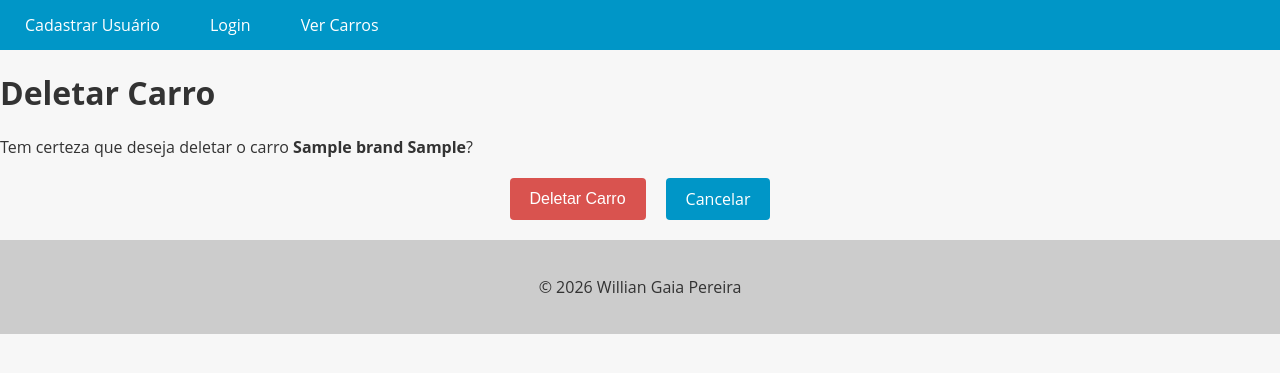
After one commit to williangaia/cars, a Django app: page /car/1/delete/ in a window 1280 px wide. The commit adds this page. Shown: the top 373 px of the page. Run offline with Django 5.2, Linux system fonts and the light colour scheme; tables that the repository leaves empty hold one stand-in row (values such as "Sample post").

Commit message:
add CarDeleteView

```diff
--- a/app/urls.py
+++ b/app/urls.py
@@ -5,6 +5,7 @@ from django.urls import path
 
 from accounts.views import login_view, logout_view, register_view
 from cars.views import (
+    CarDeleteView,
     CarDetailView,
     CarsListView,
     CarUpdateView,
@@ -26,4 +27,9 @@ urlpatterns = [
         view=CarUpdateView.as_view(),
         name='car_update',
     ),
+    path(
+        route='car/<int:pk>/delete/',
+        view=CarDeleteView.as_view(),
+        name='car_delete',
+    ),
 ] + static(settings.MEDIA_URL, document_root=settings.MEDIA_ROOT)
--- /dev/null
+++ b/cars/templates/car_delete.html
@@ -0,0 +1,63 @@
+{% extends "base.html" %}
+
+{% block content %}
+  <style>
+    .buttons-container {
+      display: flex;
+      justify-content: center;
+      margin-top: 20px;
+      margin-bottom: 20px;
+    }
+
+    .btn {
+      display: inline-block;
+      background-color: #0096c7;
+      color: #fff;
+      border: none;
+      padding: 10px 20px;
+      font-size: 16px;
+      border-radius: 4px;
+      cursor: pointer;
+      transition: background-color 0.3s ease-in-out;
+      margin: 0 10px;
+    }
+
+    .btn:hover {
+      background-color: #108eb8;
+    }
+
+    .btn-danger {
+      background-color: #d9534f;
+      text-decoration: none !important;
+    }
+
+    .btn-danger:hover {
+      background-color: #d2221c;
+    }
+
+    .error-message {
+      color: #d9534f;
+      font-size: 14px;
+      margin-top: 5px;
+    }
+
+    a {
+      text-decoration: none !important;
+    }
+  </style>
+  <div class="card">
+    <div class="card-header">
+      <h1 class="card-title">Deletar Carro</h1>
+    </div>
+    <div class="card-body">
+      <p>Tem certeza que deseja deletar o carro <strong>{{ object.brand }} {{ object.model }}</strong>?</p>
+      <form method="post">
+        {% csrf_token %}
+        <div class="buttons-container">
+          <button type="submit" class="btn btn-danger">Deletar Carro</button>
+          <a href="{% url 'car_update' pk=object.pk %}" class="btn btn-secondary">Cancelar</a>
+        </div>
+      </form>
+    </div>
+  </div>
+{% endblock %}
--- a/cars/templates/car_detail.html
+++ b/cars/templates/car_detail.html
@@ -96,5 +96,6 @@
   </div>
   <div class="buttons-container">
     <a href="{% url 'car_update' pk=object.pk %}" class="btn btn-primary">Editar</a>
+    <a href="{% url 'car_delete' pk=object.pk %}" class="btn btn-danger">Excluir</a>
   </div>
 {% endblock %}
--- a/cars/templates/car_update.html
+++ b/cars/templates/car_update.html
@@ -115,6 +115,7 @@
     <div>
       <div class="buttons-container">
         <input type="submit" value="Salvar Alterações" class="btn btn-primary">
+        <a href="{% url 'car_delete' pk=object.pk %}" class="btn btn-danger">Deletar Carro</a>
         <a href="{% url 'cars_list' %}" class="btn btn-secondary">Cancelar</a>
       </div>
     </div>
--- a/cars/views.py
+++ b/cars/views.py
@@ -1,4 +1,11 @@
-from django.views.generic import CreateView, DetailView, ListView, UpdateView
+from django.urls import reverse_lazy
+from django.views.generic import (
+    CreateView,
+    DeleteView,
+    DetailView,
+    ListView,
+    UpdateView,
+)
 
 from cars.forms import CarModelForm
 from cars.models import Car
@@ -33,4 +40,12 @@ class CarUpdateView(UpdateView):
     model = Car
     form_class = CarModelForm
     template_name = 'car_update.html'
+
+    def get_success_url(self):
+        return reverse_lazy('car_detail', kwargs={'pk': self.object.pk})
+
+
+class CarDeleteView(DeleteView):
+    model = Car
+    template_name = 'car_delete.html'
     success_url = '/cars/'
```
Also changed, not shown: media/cars/toro_KdKb7fc.jpg (deleted), media/cars/toro_bMUlPcu.jpg (deleted), media/cars/toro_r8lF0gv.jpg (deleted), media/cars/toro_rdPMVF9.jpg (deleted).
